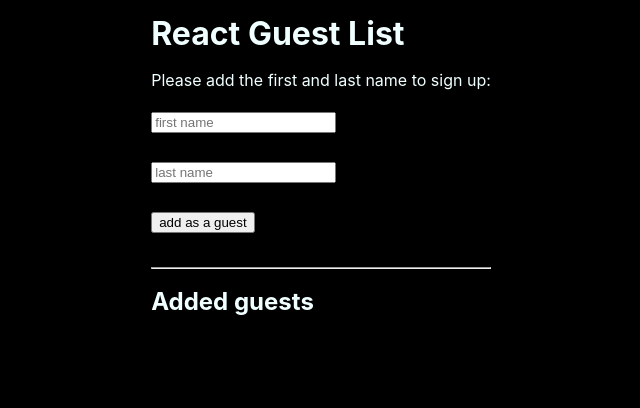
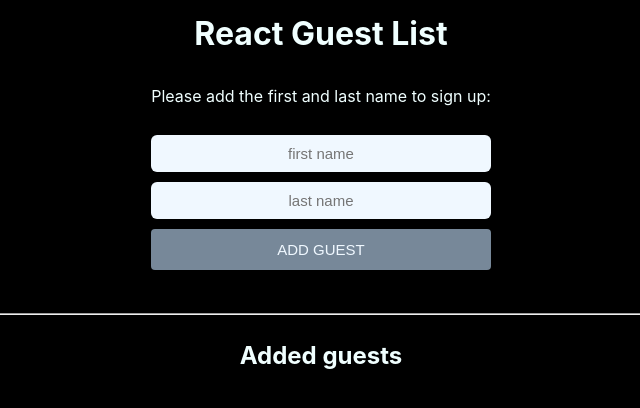
Before and after one commit to BettySosterics/react-guest-list-app, a React app: page / in a window 1280 px wide. Shown: the top 408 px of the page, without its empty margins (319-959 px from the left). Built offline with nearby package versions, Linux system fonts and the light colour scheme; the HTML template or start-up script is replaced by a standard one.

Commit message:
Add styling to form

```diff
--- a/src/App.js
+++ b/src/App.js
@@ -1,4 +1,5 @@
 import { useState } from 'react';
+import styles from './App.module.scss';
 
 export default function App() {
   const [firstName, setFirstName] = useState('');
@@ -24,25 +25,23 @@ export default function App() {
 
       <main>
         <form onSubmit={(event) => event.preventDefault()}>
-          <div>
           <p>Please add the first and last name to sign up:</p>
           <input
             onChange={(event) => setFirstName(event.target.value)}
             value={firstName}
             placeholder="first name"
           />
-            <br /> <br />
+
           <input
             onChange={(event) => setLastName(event.target.value)}
             value={lastName}
             placeholder="last name"
           />
+
+          <button className={styles.button} onClick={handleButtonSubmit}>
+            ADD GUEST
+          </button>
           <br />
-            <br />
-            <button onClick={handleButtonSubmit}>add as a guest</button>
-            <br />
-            <br />
-          </div>
         </form>
         <hr />
         <div>
--- a/src/App.module.scss
+++ b/src/App.module.scss
@@ -0,0 +1,38 @@
+header,
+form,
+section {
+  display: flex;
+  justify-content: center;
+}
+
+form {
+  display: grid;
+  gap: 10px;
+}
+.button {
+  color: aliceblue;
+  background-color: lightslategray;
+  padding: 12px 20px;
+  border: none;
+  border-radius: 4px;
+  font-size: 15px;
+  cursor: pointer;
+
+  &:hover {
+    background-color: rgb(133, 148, 168);
+  }
+}
+
+input {
+  background-color: aliceblue;
+  text-align: center;
+  font-size: 15px;
+  font-style: inherit;
+  border-radius: 6px;
+  border-style: none;
+  padding: 10px 0;
+
+  &:focus {
+    border-style: none;
+  }
+}
--- a/src/index.css
+++ b/src/index.css
@@ -8,8 +8,7 @@ body {
   margin: 0;
   font-family: 'Inter', sans-serif;
   line-height: 25px;
-  display: flex;
-  justify-content: center;
+
   background-color: black;
   color: azure;
 }
```
Lines whose indentation alone changed are shown as unchanged.
